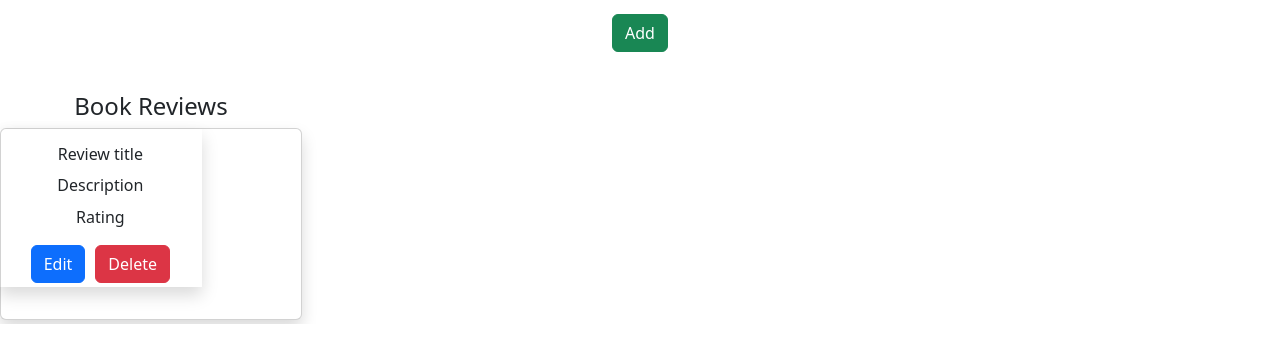
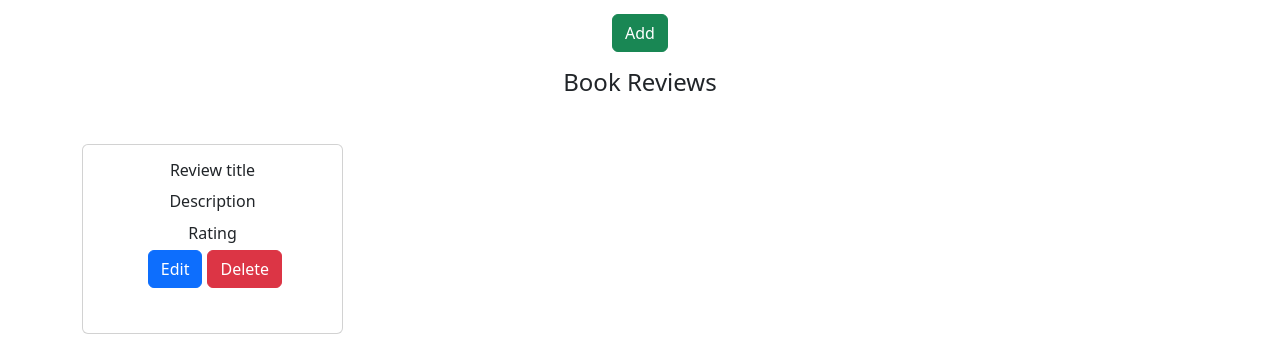
Before and after one commit to Ruby-Supremes/Light-Reader, a React (Create React App) app in the folder client/: page / in a window 1280 px wide. Shown: the part 606-952 px from the top of the page. Before the commit the page ends 930 px from the top, so only its background shows below. Built offline with nearby package versions, Linux system fonts and the light colour scheme.

Commit message:
Positions the reviews section

```diff
--- a/client/src/components/Reviews.js
+++ b/client/src/components/Reviews.js
@@ -27,24 +27,26 @@ function Reviews() {
         </Form>
       </div>
       {/* Book  Reviews Section */}
-      <div className="row row-cols-1 row-cols-md-4 py-3">
-      <div className="py-4">
-        <h4>Book Reviews</h4>
-        <div className="card mb- h-100 shadow" >
-          <div className="row g-1">
-            <div className="col-md-8 h-100 shadow">
-              <div className="card-body">
+      <div className="container">
+      <h4 className="py-3">Book Reviews</h4>
+      <div className="row row-cols-1 row-cols-md-4 py-4">
+      <div>
+        <div className="card py-3">
+          <div className="col mb-4">
+            <div>
+              <div>
                 <h6 className="card-title">Review title</h6>
                 <p className="card-title">Description</p>
                 <p className="card-text">Rating</p>
             </div>
-            <Button style={{marginRight: 10}} variant="primary" type="submit">Edit</Button>
+            <Button style={{margin: 5}} variant="primary" type="submit">Edit</Button>
             <Button variant="danger" type="submit">Delete</Button>
             </div>
           </div>
         </div>
         </div>
       </div>
+      </div>
     </div>
   );
 }
```
